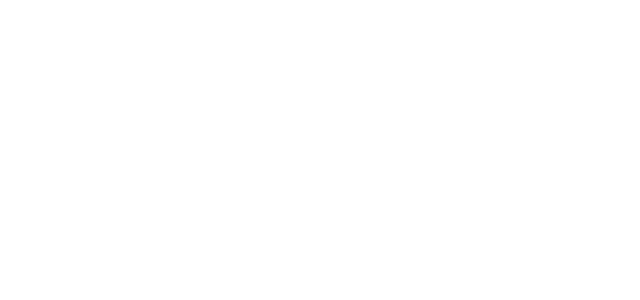
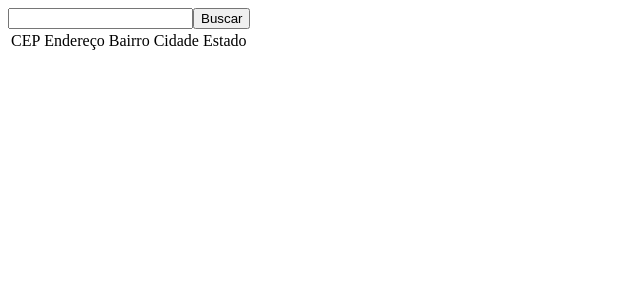
Before and after one commit to jhonatancunha/cep-ja, a React (Create React App) app: page / in a window 1280 px wide. Shown: the top 300 px of the page, without its empty margins (0-640 px from the left). Built offline with nearby package versions, Linux system fonts and the light colour scheme.

Commit message:
:seedling: Getting the data of the API and seeding the component

```diff
--- a/package.json
+++ b/package.json
@@ -6,9 +6,13 @@
     "@testing-library/jest-dom": "^4.2.4",
     "@testing-library/react": "^9.3.2",
     "@testing-library/user-event": "^7.1.2",
+    "axios": "^0.19.2",
     "react": "^16.13.1",
     "react-dom": "^16.13.1",
-    "react-scripts": "3.4.1"
+    "react-redux": "^7.2.0",
+    "react-scripts": "^3.4.1",
+    "redux": "^4.0.5",
+    "styled-components": "^5.1.1"
   },
   "scripts": {
     "start": "react-scripts start",
--- a/src/App.js
+++ b/src/App.js
@@ -1,8 +1,12 @@
 import React from 'react';
+
+// COMPONENTS
+import SearchAPP from './components/Container'
 
 function App() {
   return (
     <div className="App">
+      <SearchAPP />
     </div>
   );
 }
--- /dev/null
+++ b/src/components/Container/index.js
@@ -0,0 +1,40 @@
+import React, { PureComponent } from 'react';
+import axios from 'axios';
+
+// COMPONENTS
+import SearchCEP from '../Content';
+
+class Search extends PureComponent {
+  state = {
+    cep: '',
+    logradouro: '',
+    complemento: '',
+    bairro: '',
+    localidade: '',
+    uf: '',
+    isLoading: false,
+  };
+
+   handleSubmit = async (e) => {
+    e.preventDefault();
+    try{
+      this.setState({ isLoading: true })
+
+      const cep = e.target.cep.value;
+      const response = await axios.get(`https://viacep.com.br/ws/${cep}/json/`);
+
+      this.setState({ isLoading: false })
+      this.setState(response.data);
+    }catch(err) {
+      console.log(err);
+    }
+  }
+
+  render() {
+    return (
+      <SearchCEP handleSubmit={this.handleSubmit} {...this.state} />
+    )
+  }
+}
+
+export default Search;
--- /dev/null
+++ b/src/components/Content/index.js
@@ -0,0 +1,47 @@
+import React from 'react';
+
+const Search = ({
+  cep,
+  logradouro,
+  complemento,
+  bairro,
+  localidade,
+  uf,
+  handleSubmit,
+  isLoading
+}) => (
+  <div>
+    <form onSubmit={handleSubmit}>
+      <input name="cep" />
+      <button type="submit" disabled={isLoading}>
+        Buscar
+      </button>
+    </form>
+
+    {isLoading && <div>Carregando...</div>}
+
+    <table>
+      <thead>
+        <tr>
+          <td>CEP</td>
+          <td>Endereço</td>
+          <td>Bairro</td>
+          <td>Cidade</td>
+          <td>Estado</td>
+        </tr>
+      </thead>
+
+      <tbody>
+        <tr>
+          <td>{cep}</td>
+          <td>{logradouro + ' ' + complemento}</td>
+          <td>{bairro}</td>
+          <td>{localidade}</td>
+          <td>{uf}</td>
+        </tr>
+      </tbody>
+    </table>
+  </div>
+);
+
+export default Search;
```
Also changed, not shown: src/index.js (+8 -1 lines), 2 other files (tests, documents, lock files or other folders).
